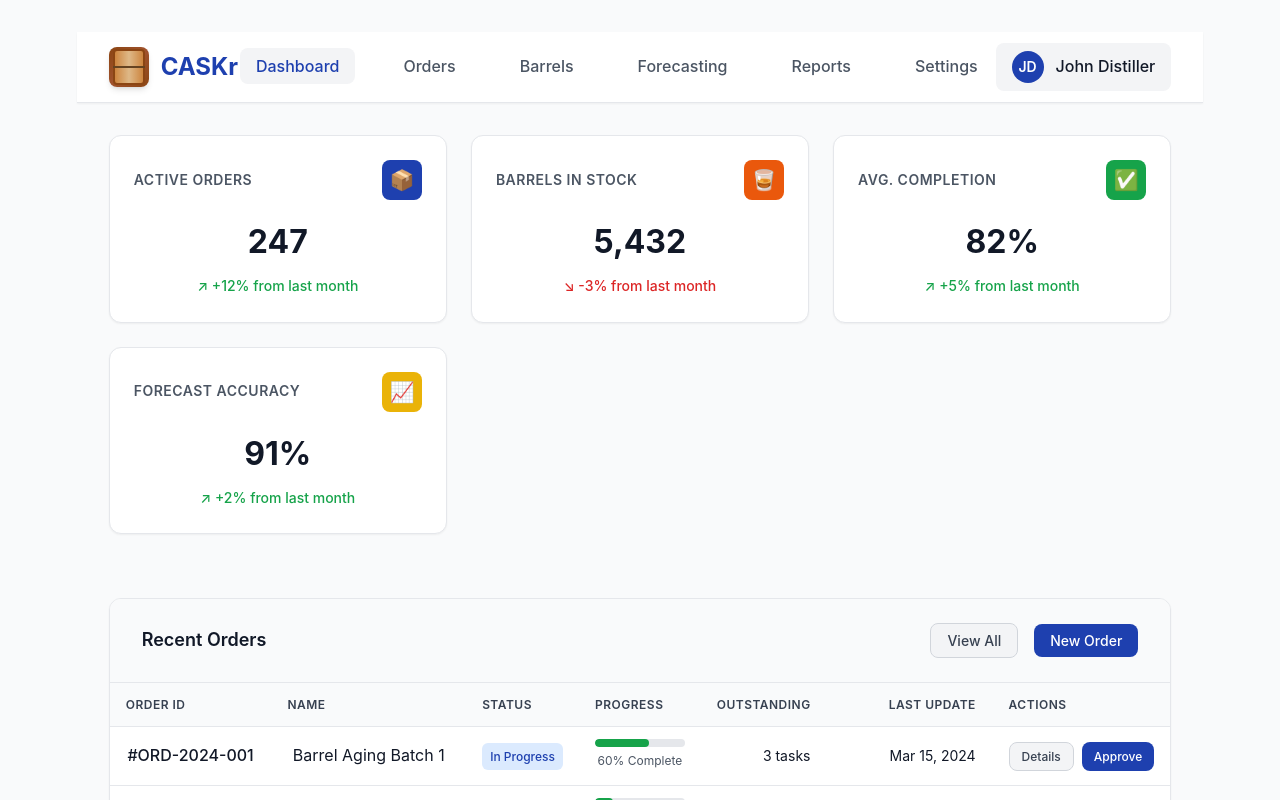
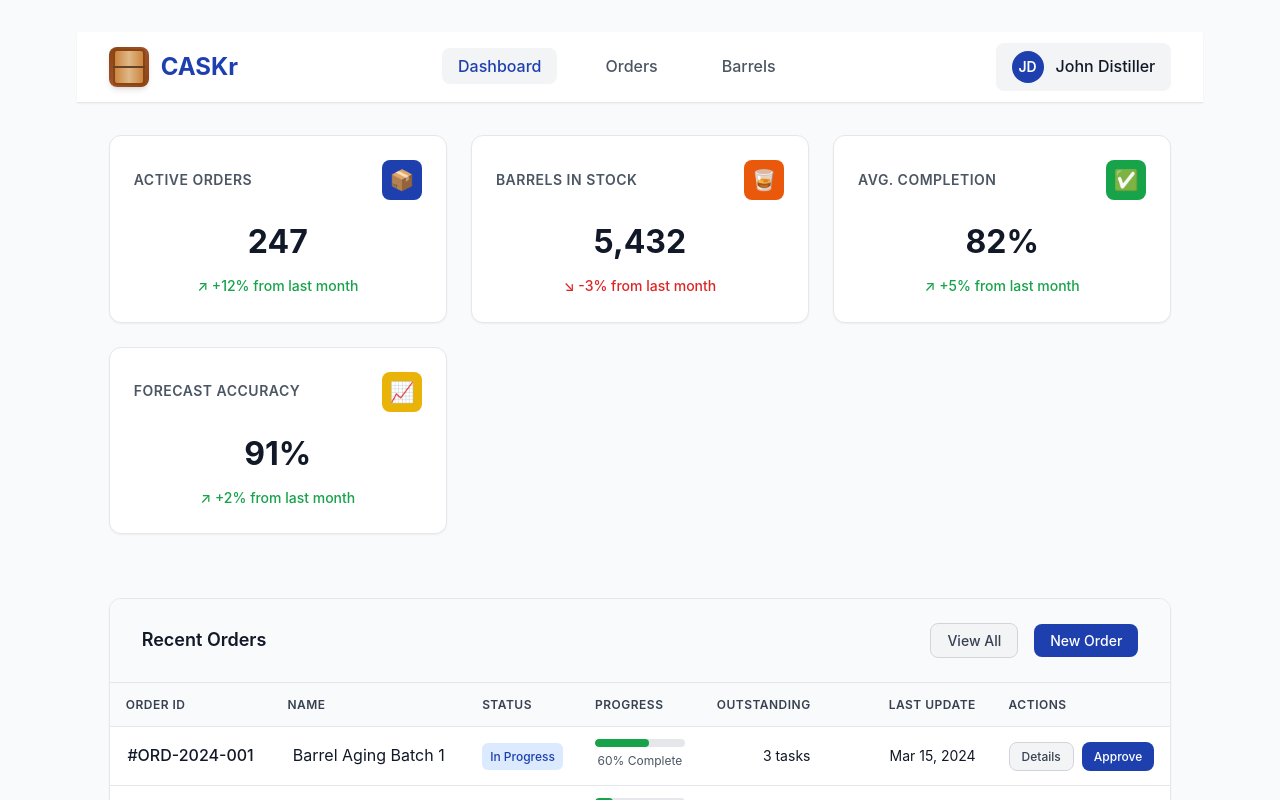
Before and after one commit to thesamdroid/Caskr, a React (Vite) app in the folder caskr.client/: page / in a window 1280 px wide. Shown: the top 800 px of the page. Built offline with nearby package versions, Linux system fonts and the light colour scheme.

Commit message:
refactor: improve header navigation and cleanup

```diff
--- a/caskr.client/src/App.tsx
+++ b/caskr.client/src/App.tsx
@@ -1,4 +1,5 @@
 import './App.css'
+import './caskr-ui-redesign.css'
 import { Route, Routes } from 'react-router-dom'
 import Dashboard from './pages/Dashboard'
 import OrdersPage from './pages/OrdersPage'
--- a/caskr.client/src/components/Header.tsx
+++ b/caskr.client/src/components/Header.tsx
@@ -1,5 +1,4 @@
-import { Link } from 'react-router-dom'
-import '../caskr-ui-redesign.css'
+import { NavLink, Link } from 'react-router-dom'
 
 export default function Header() {
   return (
@@ -11,12 +10,21 @@ export default function Header() {
         </Link>
         <nav>
           <ul className="nav-menu">
-            <li className="nav-item"><Link to="/" className="active">Dashboard</Link></li>
-            <li className="nav-item"><Link to="/orders">Orders</Link></li>
-            <li className="nav-item"><Link to="/barrels">Barrels</Link></li>
-            <li className="nav-item"><a href="#">Forecasting</a></li>
-            <li className="nav-item"><a href="#">Reports</a></li>
-            <li className="nav-item"><a href="#">Settings</a></li>
+            <li className="nav-item">
+              <NavLink to="/" className={({ isActive }) => (isActive ? 'active' : undefined)}>
+                Dashboard
+              </NavLink>
+            </li>
+            <li className="nav-item">
+              <NavLink to="/orders" className={({ isActive }) => (isActive ? 'active' : undefined)}>
+                Orders
+              </NavLink>
+            </li>
+            <li className="nav-item">
+              <NavLink to="/barrels" className={({ isActive }) => (isActive ? 'active' : undefined)}>
+                Barrels
+              </NavLink>
+            </li>
           </ul>
         </nav>
         <div className="user-profile">
--- a/caskr.client/src/pages/Dashboard.tsx
+++ b/caskr.client/src/pages/Dashboard.tsx
@@ -186,38 +186,6 @@ export default function Dashboard() {
         </div>
       </main>
 
-      <div className="modal-overlay" style={{ display: 'none' }}>
-        <div className="modal">
-          <div className="modal-header">
-            <h3 className="modal-title">Create New Order</h3>
-          </div>
-          <div className="modal-body">
-            <form>
-              <div className="form-group">
-                <label className="form-label">Order Name</label>
-                <input type="text" className="form-input" placeholder="Enter order name" />
-              </div>
-              <div className="form-group">
-                <label className="form-label">Spirit Type</label>
-                <select className="form-select">
-                  <option>Select spirit type</option>
-                  <option>Bourbon</option>
-                  <option>Rye Whiskey</option>
-                  <option>Single Malt</option>
-                </select>
-              </div>
-              <div className="form-group">
-                <label className="form-label">Quantity</label>
-                <input type="number" className="form-input" placeholder="Enter quantity" />
-              </div>
-            </form>
-          </div>
-          <div className="modal-footer">
-            <button className="btn btn-secondary">Cancel</button>
-            <button className="btn btn-primary">Create Order</button>
-          </div>
-        </div>
-      </div>
     </>
   )
 }
```
